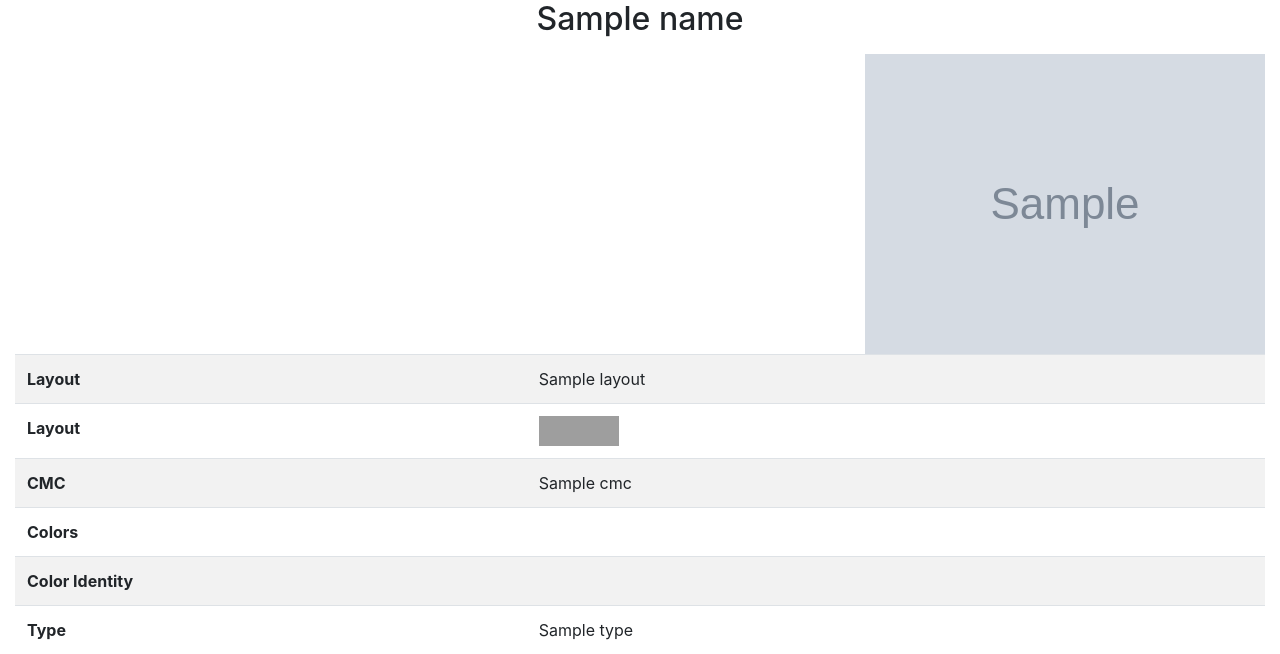
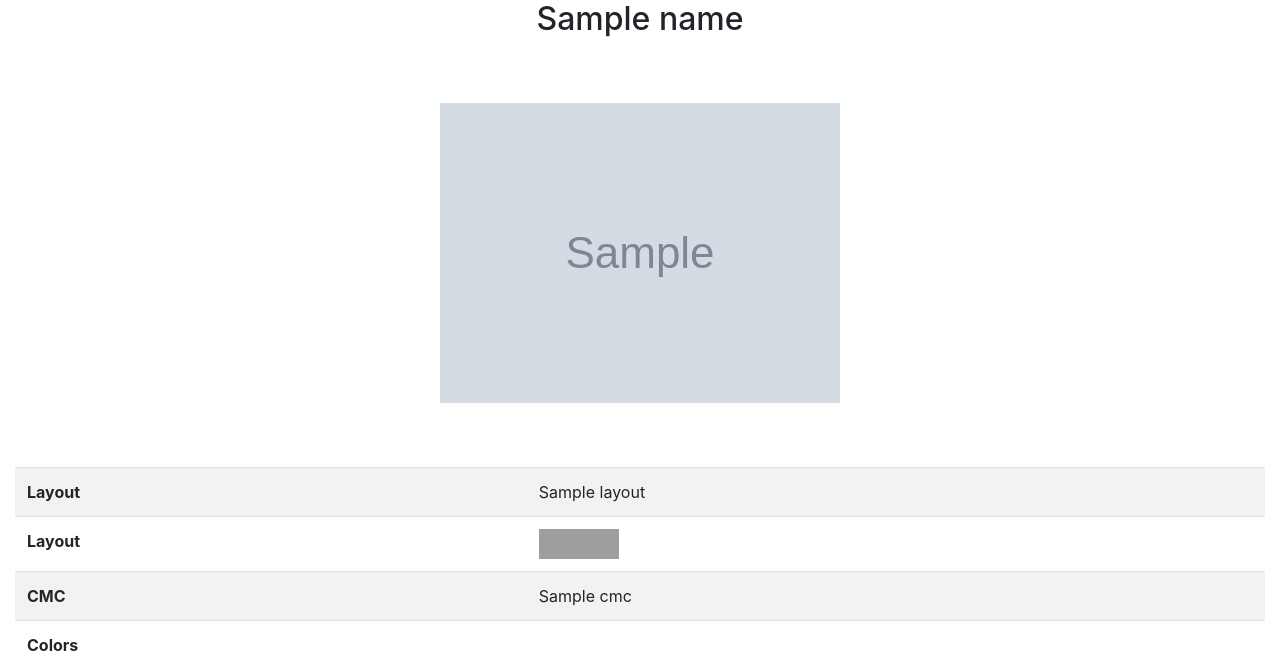
Before and after one commit to brettephillips/DatabaseAppDevelopment, a Flask app: template templates/card.html in a window 1280 px wide. Shown: the part 93-747 px from the top of the page. Run offline with Flask 2, Linux system fonts and the light colour scheme; the template is opened without the code that fills it: most values are stand-ins (such as "Sample title", 1, 10 or a date in 2020); grey boxes marked "Sample" are stand-in pictures; some libraries are stand-ins or nearby versions; grey boxes are pictures that could not be loaded.

Commit message:
Update Style.css
Removed style from image, so it was not floating

```diff
--- a/static/css/style.css
+++ b/static/css/style.css
@@ -65,7 +65,8 @@
 }
 
 #card_image {
-    float:right;
+    margin-top: 4rem;
+    margin-bottom: 4rem;
 }
 
 #myVideo {
```
